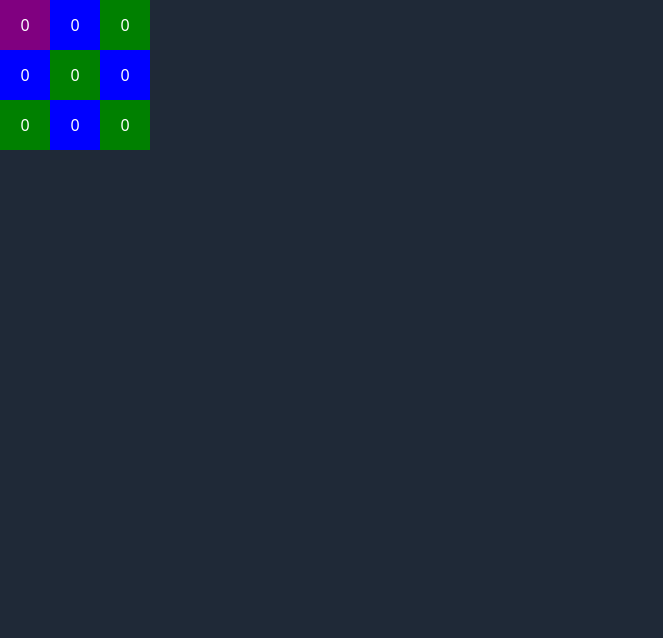
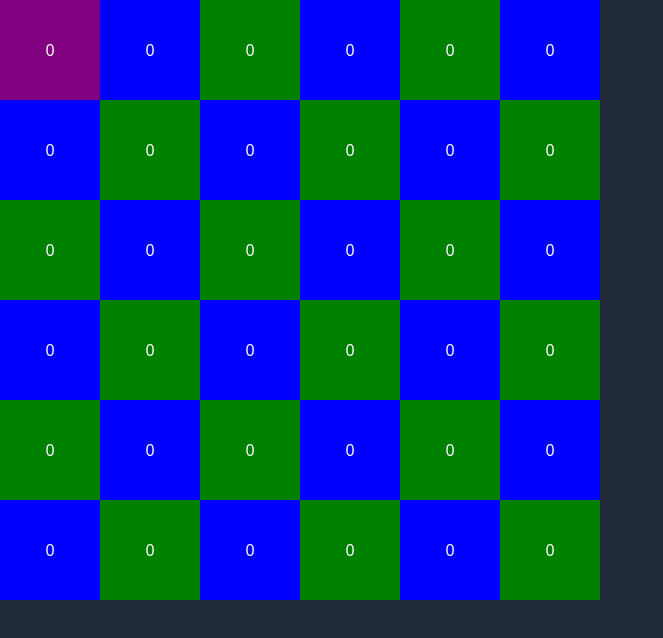
Before and after one commit to alexanderdeweert/number-munchers, a Next.js app: page /play in a window 1280 px wide. Shown: the top 638 px of the page, without its empty margins (0-663 px from the left). Built offline with nearby package versions, Linux system fonts and the light colour scheme.

Commit message:
board tweaks

```diff
--- a/pages/play.tsx
+++ b/pages/play.tsx
@@ -25,8 +25,15 @@ import { AppState } from "../store";
 // import styles from "../styles/Home.module.css";
 
 export default function Play() {
-  console.log("~~ new function");
-  // const boardCount = useSelector((state: AppState) => state.board.value)
+  const router = useRouter();
+  const { name, gameType } = router.query;
+  const board = useSelector((state: AppState) => state.board.board);
+  const dispatch = useDispatch();
+  const timer = interval(1000);
+  const sub = new Subscription();
+  const [activeCellClass, setActiveCellClass] = useState("purple-cell");
+  const [tileWidth, setTileWidth] = useState(100);
+  const [tileHeight, setTileHeight] = useState(100);
   const upButtonPressed = useSelector(
     (state: AppState) => state.board.upButtonPressed
   );
@@ -51,13 +58,6 @@ export default function Play() {
   const validInputKeys = useSelector(
     (state: AppState) => state.board.validInputKeys
   );
-  const board = useSelector((state: AppState) => state.board.board);
-  const dispatch = useDispatch();
-  const timer = interval(1000);
-  const sub = new Subscription();
-  const [activeCellClass, setActiveCellClass] = useState("purple-cell");
-  const [tileWidth, setTileWidth] = useState(50);
-  const [tileHeight, setTileHeight] = useState(50);
 
   let keyPressedEventHandler = (event: any) => {
     if (event.key) {
@@ -137,9 +137,12 @@ export default function Play() {
     dispatch(
       setBoard({
         board: [
-          [0, 0, 0],
-          [0, 0, 0],
-          [0, 0, 0],
+          [0, 0, 0, 0, 0, 0],
+          [0, 0, 0, 0, 0, 0],
+          [0, 0, 0, 0, 0, 0],
+          [0, 0, 0, 0, 0, 0],
+          [0, 0, 0, 0, 0, 0],
+          [0, 0, 0, 0, 0, 0],
         ],
       })
     );
@@ -201,6 +204,8 @@ export default function Play() {
               gridRow: `${i + 1}/${i + 2}`,
               gridColumn: `${j + 1}/${j + 2}`,
             }}
+            key={`${i}#${j}`}
+            id={`${i}#${j}`}
           >
             {element}
           </div>
@@ -210,8 +215,7 @@ export default function Play() {
     }
     return results;
   }
-  const router = useRouter();
-  const { name, gameType } = router.query;
+
   /**
    * I need to render a game board via state (not going into redux for this - maybe next project)
    * We can maybe store the state in just a regular old JSON object :think:
```
